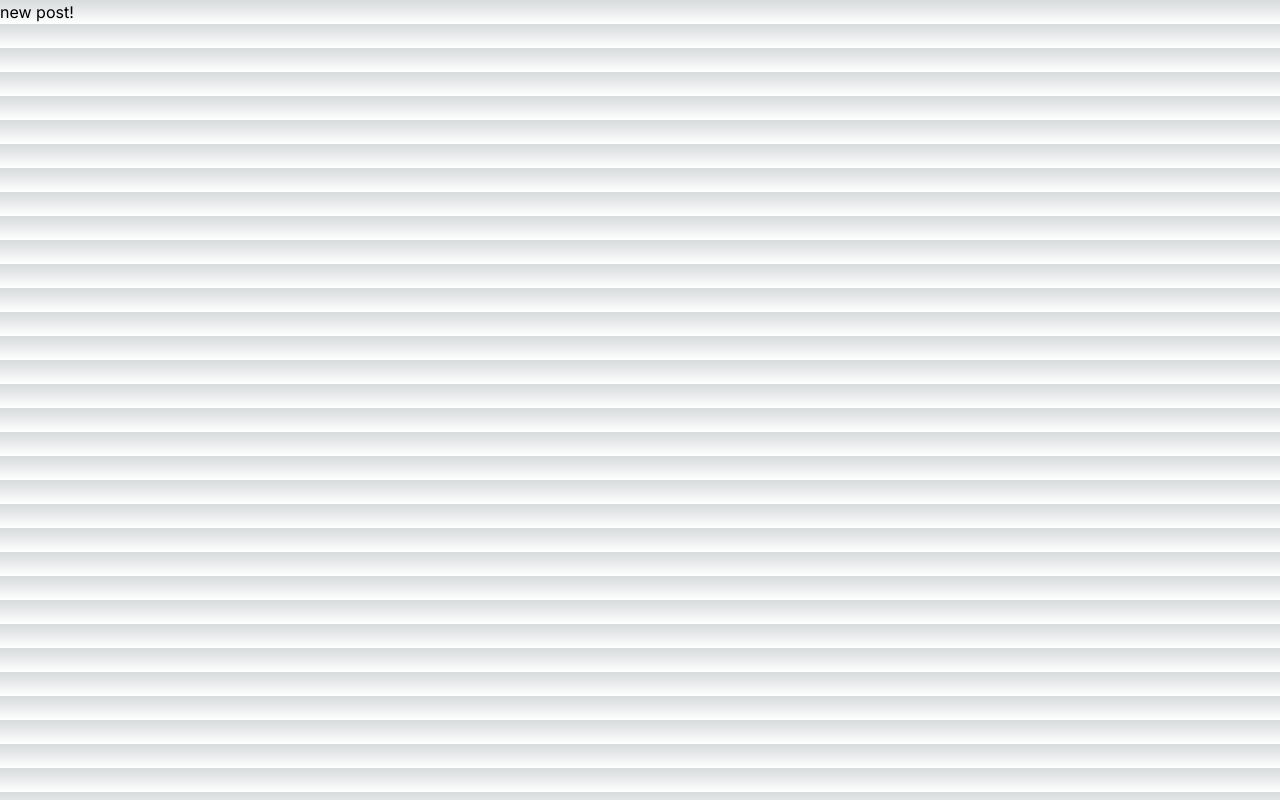
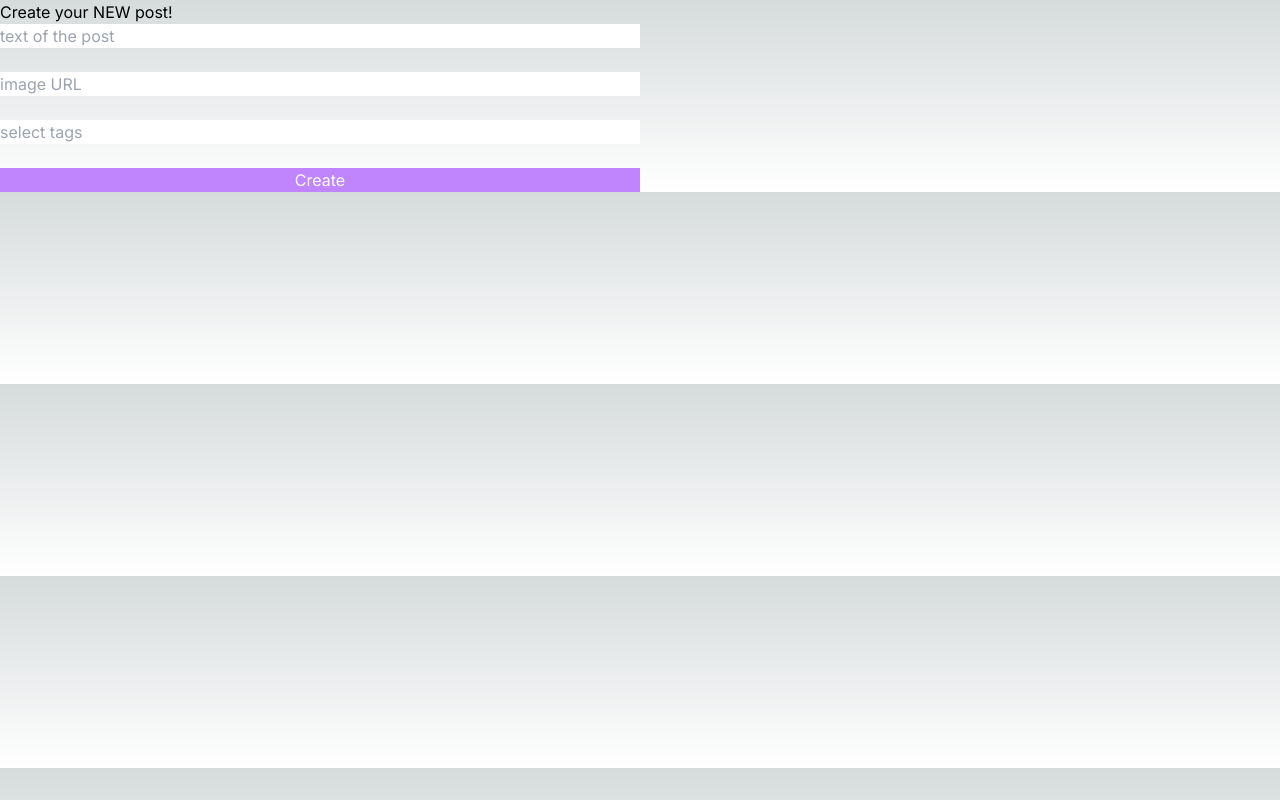
Before and after one commit to cstrecht/shark, a Next.js app: page /posts/new in a window 1280 px wide. Built offline with nearby package versions, Linux system fonts and the light colour scheme.

Commit message:
feat: create post page

```diff
--- /dev/null
+++ b/src/app/api/posts/route.ts
@@ -0,0 +1,9 @@
+import { NextResponse } from "next/server";
+import { createPost } from "@/lib/dummy-api";
+
+export async function POST(request: Request) {
+  const data = await request.json();
+  const response = await createPost(data);
+
+  return NextResponse.json({ response });
+}
--- a/src/app/posts/new/page.tsx
+++ b/src/app/posts/new/page.tsx
@@ -1,4 +1,11 @@
+import { CreatePostForm } from "@/components/Forms";
+
 //2
 export default function NewPost() {
-  return <>new post!</>;
+  return (
+    <section>
+      <h1>Create your NEW post!</h1>
+      <CreatePostForm />
+    </section>
+  );
 }
```
